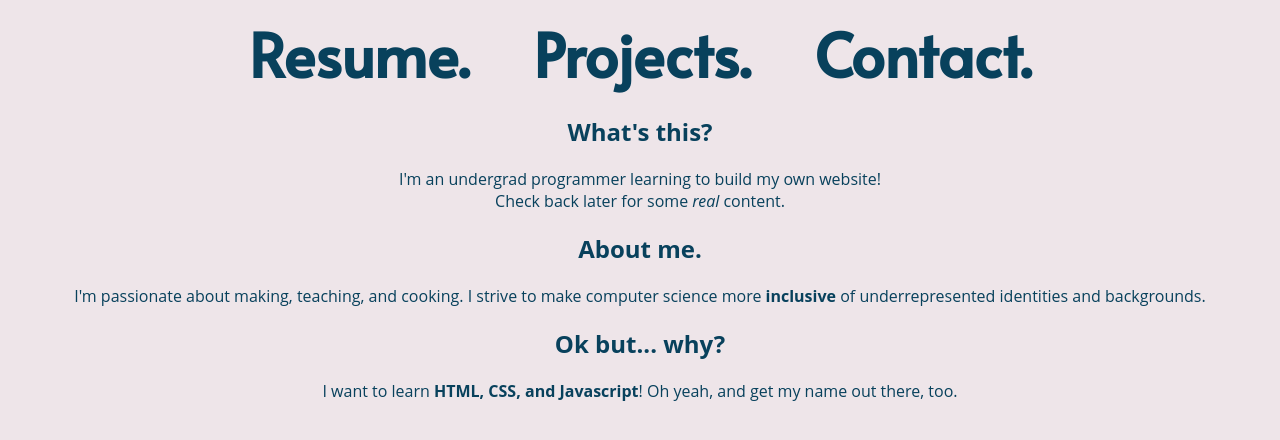
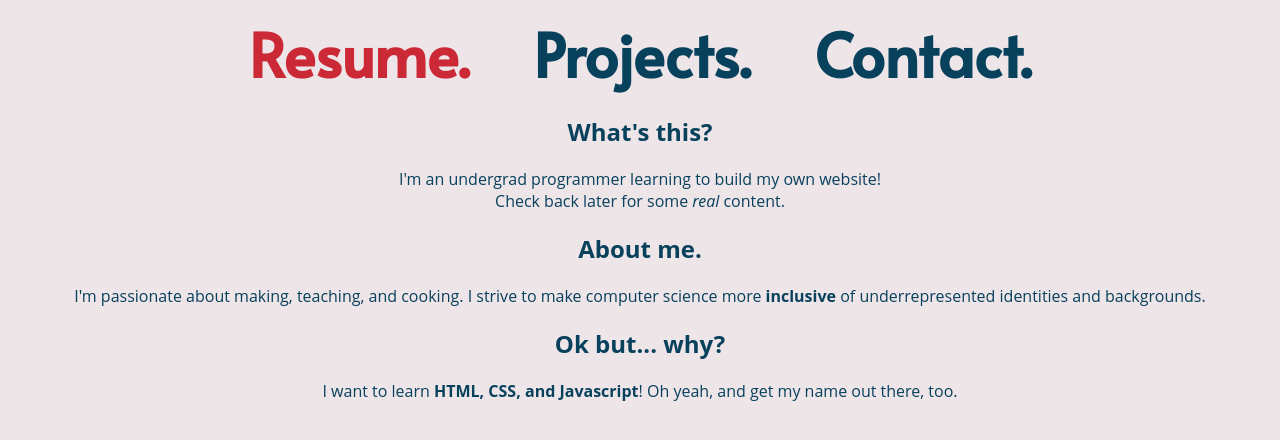
Before and after one commit to ecornwall/ecornwal.github.io, a plain HTML site: page index.html in a window 1280 px wide. In both pictures the pointer is over the element "Resume.". Shown: the part 370-810 px from the top of the page. Drawn offline with Linux system fonts and the light colour scheme.

Commit message:
Hover colors.

```diff
--- a/index.html
+++ b/index.html
@@ -45,6 +45,10 @@
                 margin: 15px;
             }
 
+            .block:hover {
+                color: rgb(204, 41, 54);
+            }
+
         </style>
     </head>
     <body>
```
